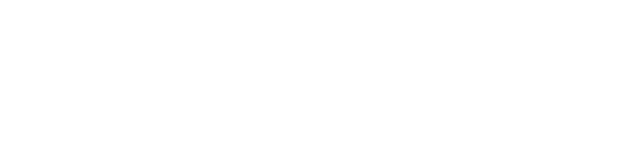
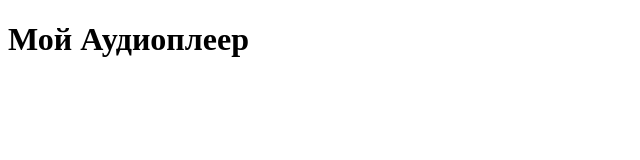
Before and after one commit to azat20014/my-music-player, a plain HTML site: page index.html in a window 1280 px wide. Shown: the whole page, without its empty margins (0-640 px from the left). Drawn offline with Linux system fonts and the light colour scheme.

Commit message:
Update index.html

```diff
--- a/index.html
+++ b/index.html
@@ -3,28 +3,11 @@
 <head>
     <meta charset="UTF-8">
     <meta name="viewport" content="width=device-width, initial-scale=1.0">
-       <title>Audio Player</title>
+    <title>Аудиоплеер на GitHub Pages</title>
+    <script src="https://static.elfsight.com/platform/platform.js" data-use-service-core defer></script>
 </head>
 <body>
-
-       <!-- Ваш контент до плеера -->
-
-       <!-- Добавление кода виджета от Elfsight -->
-      <script src="https://static.elfsight.com/platform/platform.js" data-use-service-core defer></script>
+    <h1>Мой Аудиоплеер</h1>
     <div class="elfsight-app-c1b19993-a545-4876-b1c5-bffd6f89e7f3" data-elfsight-app-lazy></div>
-       <script>
-           (function(d){
-               var js, id = 'elfsight-app-purpose', ref = d.getElementsByTagName('script')[0];
-               if (d.getElementById(id)) {return;}
-               js = d.createElement('script');
-               js.id = id;
-               js.async = true;
-               js.src = 'https://apps.elfsight.com/p/platform.js';
-               ref.parentNode.insertBefore(js, ref);
-           }(document));
-       </script>
-
-       <!-- Ваш контент после плеера -->
-
 </body>
 </html>
```
Lines whose indentation alone changed are shown as unchanged.
